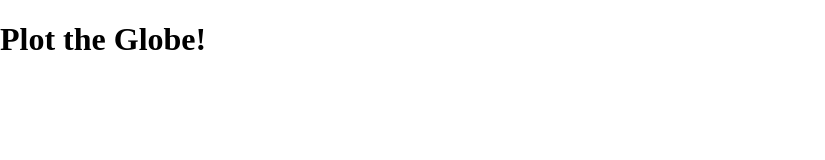
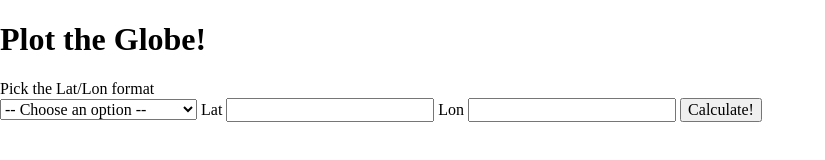
Before and after one commit to cameronpkeith/globeplotter, a plain HTML site: page webapp/index.html in a window 1280 px wide. Shown: the whole page, without its empty margins (0-825 px from the left). Drawn offline with Linux system fonts and the light colour scheme.

Commit message:
Adding initial html. Needs style. Non functional.

```diff
--- a/webapp/index.html
+++ b/webapp/index.html
@@ -5,11 +5,47 @@
         <!--  normalize.css   -->
         <link rel="stylesheet" type="text/css" href="normalize.css">
 
+        <!-- Custom Style -->
+        <link rel="stylesheet" type="text/css" href="styles.css">
+
     </head>
     <body>
 
         <div id="container">
             <h1> Plot the Globe! </h1>
+
+            <div id="coord_calculator">
+
+                <form>
+                    <label>
+                    Pick the Lat/Lon format<br>
+                        <select id="latlon_format">
+                            <option disabled selected value="0"> -- Choose an option -- </option>
+                            <option value="decdeg"> Decimal Degrees </option>
+                            <option value="decrad"> Decimal Radians </option>
+                            <option value="semicirc"> Semicircles </option>
+                            <option value="dms"> Degrees, Minutes, Seconds </option>
+                            <option value="ddm"> Degrees, Decimal Minutes </option>
+                        </select>
+                    </label>
+                    <label>
+                    Lat
+                        <input type="text" id="lat_dec">
+                    </label>
+                    <label>
+                    Lon
+                        <input type="text" id="lon_dec">
+                    </label>
+
+                    <button type="button" id="calculate">Calculate!</button>
+                </form>
+
+            </div><!-- coord_calculator -->
+
+            <div id="conversion_coords">
+
+            </div><!-- conversion_coords -->
+
         </div> <!-- container -->
 
 
--- /dev/null
+++ b/webapp/js/script.js
@@ -0,0 +1 @@
+//script.js
```
Also changed, not shown: webapp/styles.css (added).
